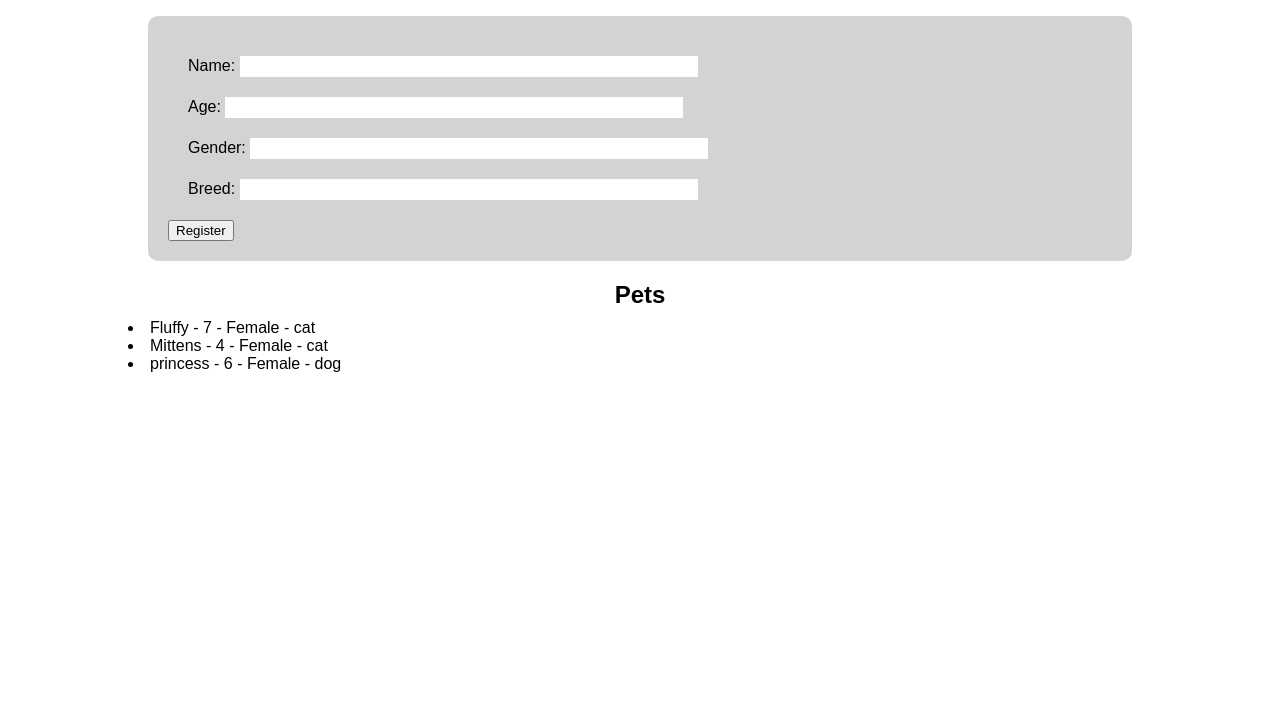
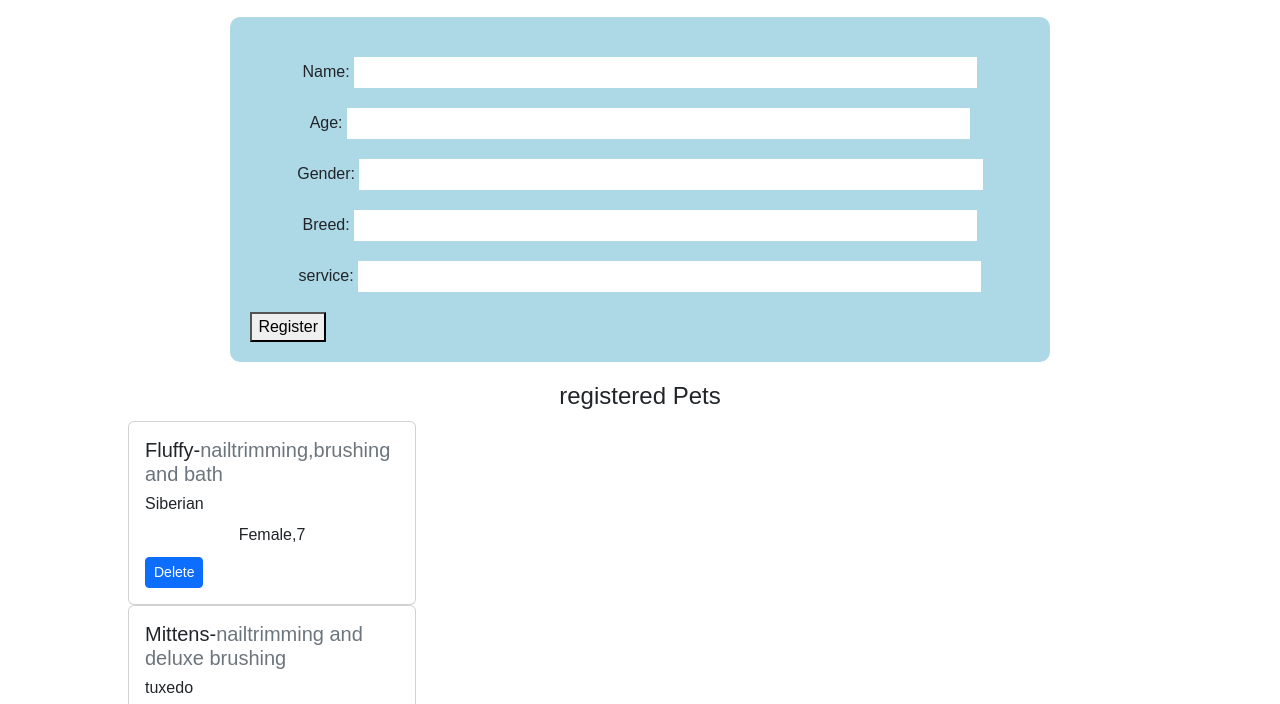
Before and after one commit to PatrickL32/Petsalon, a plain HTML site: page register.html in a window 1280 px wide. Shown: the part 132-836 px from the top of the page. Before the commit the page ends 800 px from the top, so only its background shows below. Drawn offline with nearby package versions, Linux system fonts and the light colour scheme.

Commit message:
Massive push with changes up to [date]

```diff
--- a/mystyle.css
+++ b/mystyle.css
@@ -54,18 +54,22 @@ main{
 }
 
 .myForm{
-    background-color:lightgray;
+    background-color:lightblue;
     padding:20px;
-    margin:20px;
+    margin:20px auto;
+    width:80%;
     border-radius:10px;
 }
 .input-container{
-    margin:20px;
+    margin:20px auto;
+    text-align: center;
 }
 .input-container input{
-    width:50%;
+    display: inline-block;
+    width:80%;
     border:none;
-    padding: 3px;
+    padding: 5px;
+    font-size: 14px;
 }
 main h2{
     font-size: 24px; /* Smaller font size */
@@ -78,3 +82,10 @@ main p {
     line-height: 1.5; /* Improve readability */
     margin: 10px 0; /* Add spacing above and below */
 }
+footer{
+    background-color: #ffcc00;
+    color: white;
+    height: 100px;
+    align-items:center;
+    text-align: center;
+}
--- a/register.html
+++ b/register.html
@@ -3,6 +3,7 @@
 <head>
     <meta charset="UTF-8">
     <meta name="viewport" content="width=device-width, initial-scale=1.0">
+    <link href="https://cdn.jsdelivr.net/npm/bootstrap@5.3.5/dist/css/bootstrap.min.css" rel="stylesheet" integrity="sha384-SgOJa3DmI69IUzQ2PVdRZhwQ+dy64/BUtbMJw1MZ8t5HZApcHrRKUc4W0kG879m7" crossorigin="anonymous">
     <link rel="stylesheet" href="./mystyle.css">
     <title>Document</title>
 </head>
@@ -38,13 +39,16 @@
                 <label>Breed:</label>
                 <input type="Breed" id ="txtBreed">
             </div>
-
+            <div class ="input-container">
+                <label>service:</label>
+                <input type ="text" id="txtservice">
+            </div>
             <div>
                 <button onclick="register();">Register</button>
             </div>
         </div>
 
-        <h2>Pets</h2>
+        <h2> registered Pets</h2>
         <div id="results"></div>
         </main>
 
--- a/scripts/register.js
+++ b/scripts/register.js
@@ -5,18 +5,20 @@ let inputName=document.getElementById("txtName");
 let inputAge =document.getElementById("txtAge");
 let inputGender =document.getElementById("txtGender");
 let inputBreed =document.getElementById("txtBreed");
+let inputService=document.getElementById("txtservice");
 
 //object constructor
-function Pet( name,age,gender,Breed){
+function Pet( name,age,gender,breed, service){
     this.name=name;
     this.age=age;
     this.gender=gender;
-    this.Breed=Breed;//add breed property
+    this.Breed=breed;
+    this.service=service;
 }
 
 function register(){
     //create the newPet
-    let newPet=new Pet(inputName.value,inputAge.value,inputGender.value,inputBreed.value);
+    let newPet=new Pet(inputName.value,inputAge.value,inputGender.value,inputBreed.value,inputService.value);
     //push the newPet
     pets.push(newPet);
     //display the pets
@@ -24,19 +26,32 @@ function register(){
 }
 
 //display name function
-    function displayNames() {
-        document.getElementById("results").innerHTML = ""; // Clear previous results
-        for (let i = 0; i < pets.length; i++) {
-            document.getElementById("results").innerHTML +=
-                `<li>${pets[i].name} - ${pets[i].age} - ${pets[i].gender} - ${pets[i].Breed}</li>`;
-        }
+function displayNames() {
+    document.getElementById("results").innerHTML = ""; // Clear previous results
+    let result = "";
+
+    for (let i = 0; i < pets.length; i++) {
+        //document.getElementById("results").innerHTML += ""
+
+        result+= `
+            <div class="card" style="width: 18rem;">
+                <div class="card-body">
+                    <h5 class="card-title">${pets[i].name}-<span class="text-secondary">${pets[i].service}</span></h5>
+                    <h6> ${pets[i].Breed}</h6>
+                    <p class="card-text" >${pets[i].gender},${pets[i].age}</p>
+                    <a href="#" class="btn btn-primary btn-sm">Delete</a>
+                </div>
+            </div>
+        `
     }
+    document.getElementById("results").innerHTML=result;
 
+}
 function init(){
     // create pet objects
-    let pet1=new Pet("Fluffy",7,"Female","cat");
-    let pet2=new Pet("Mittens",4,"Female","cat");
-    let pet3= new Pet ("princess",6,"Female","dog");
+    let pet1=new Pet("Fluffy",7,"Female","Siberian","nailtrimming,brushing and bath");
+    let pet2=new Pet("Mittens",4,"Female","tuxedo","nailtrimming and deluxe brushing");
+    let pet3= new Pet ("princess",6,"Female","yorkie","grooming and teeth cleaning");
     //push the pets in the array
     pets.push(pet1,pet2,pet3);
     //display names
```
Also changed, not shown: bootstrap.html (added, +45 -0 lines).
